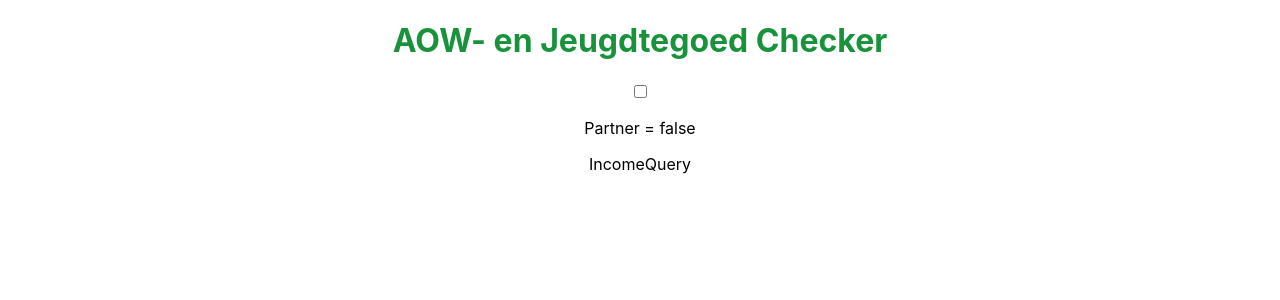
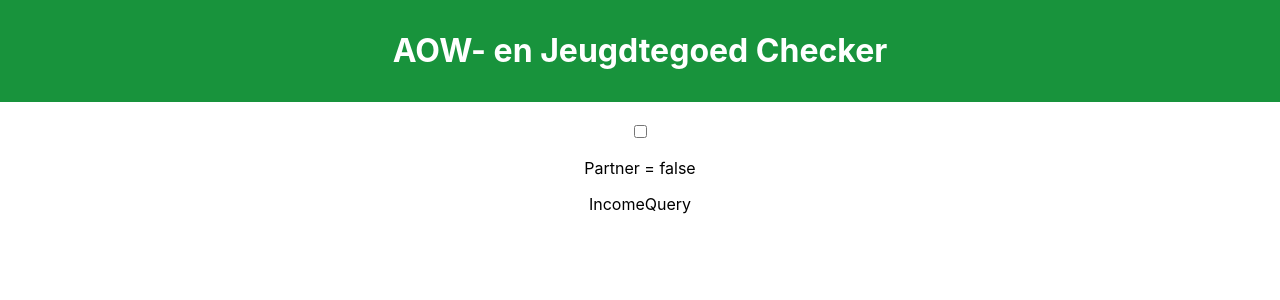
Before and after one commit to Doedels/AJT-Checker, a React (Create React App) app: page / in a window 1280 px wide. Shown: the top 300 px of the page. Built offline with nearby package versions, Linux system fonts and the light colour scheme.

Commit message:
Toevoegen en aanpassen .header class

```diff
--- a/src/App.css
+++ b/src/App.css
@@ -2,6 +2,9 @@
   text-align: center;
 }
 
-h1 {
-  color: #18933c;
+.header {
+  background-color: #18933c;
+  color: #fff;
+  padding: 10px 0;
+  margin-bottom: 20px;
 }
```
